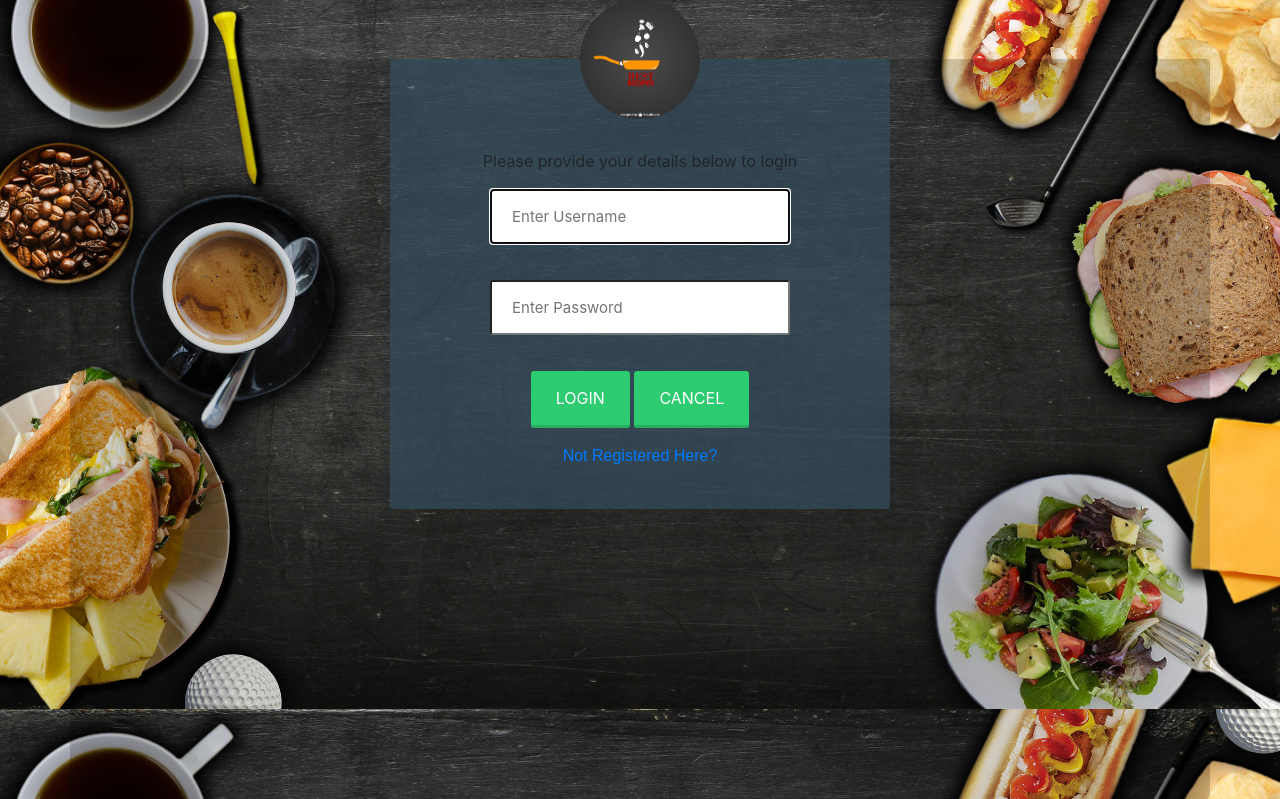
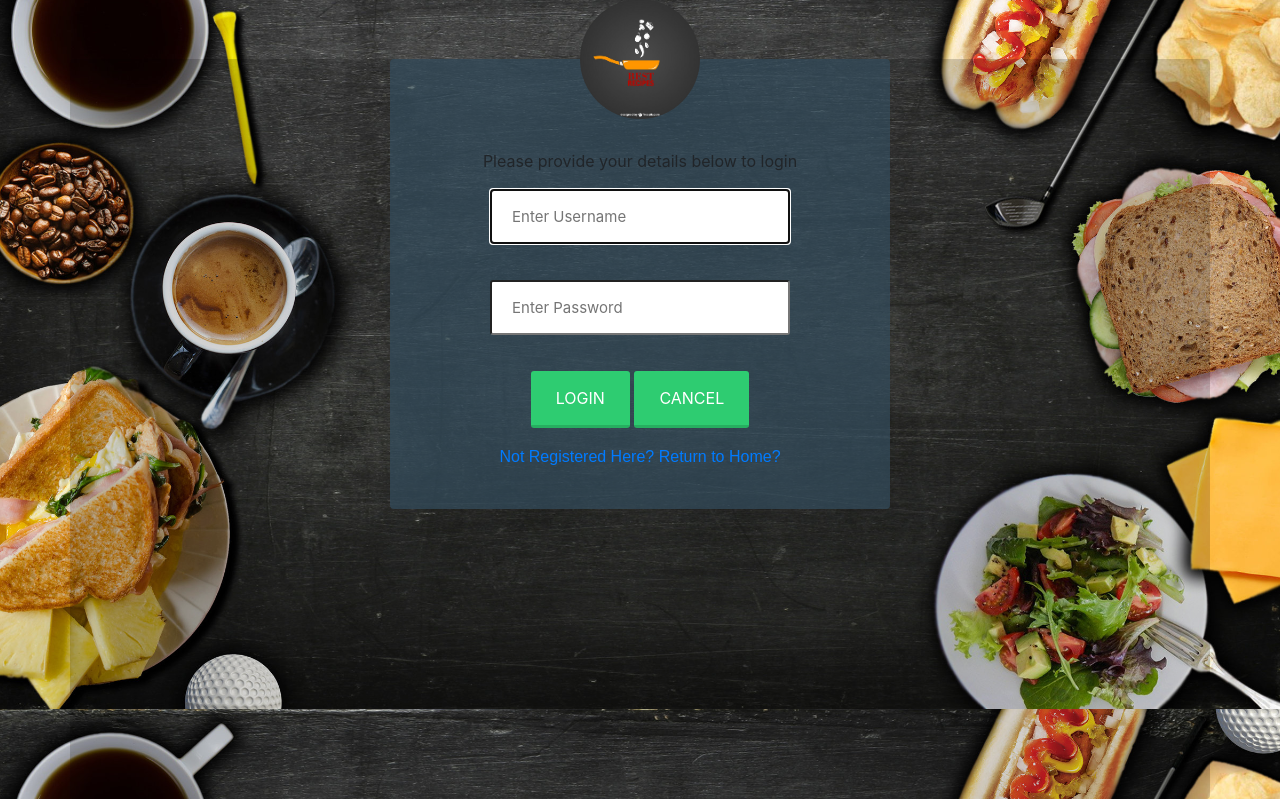
Before and after one commit to Loisa-Kitakaya/recipe-website, a PHP site: page /login.php in a window 1280 px wide. Shown: the part 91-890 px from the top of the page. Run offline with PHP 8.4, Linux system fonts and the light colour scheme.

Commit message:
Will update the reg-action.php

```diff
--- a/login.php
+++ b/login.php
@@ -30,6 +30,7 @@
 
       </form>
       <a href="register.php">Not Registered Here?</a>
+      <a href="index.html">Return to Home?</a>
 
     </div>
   </div>
```
